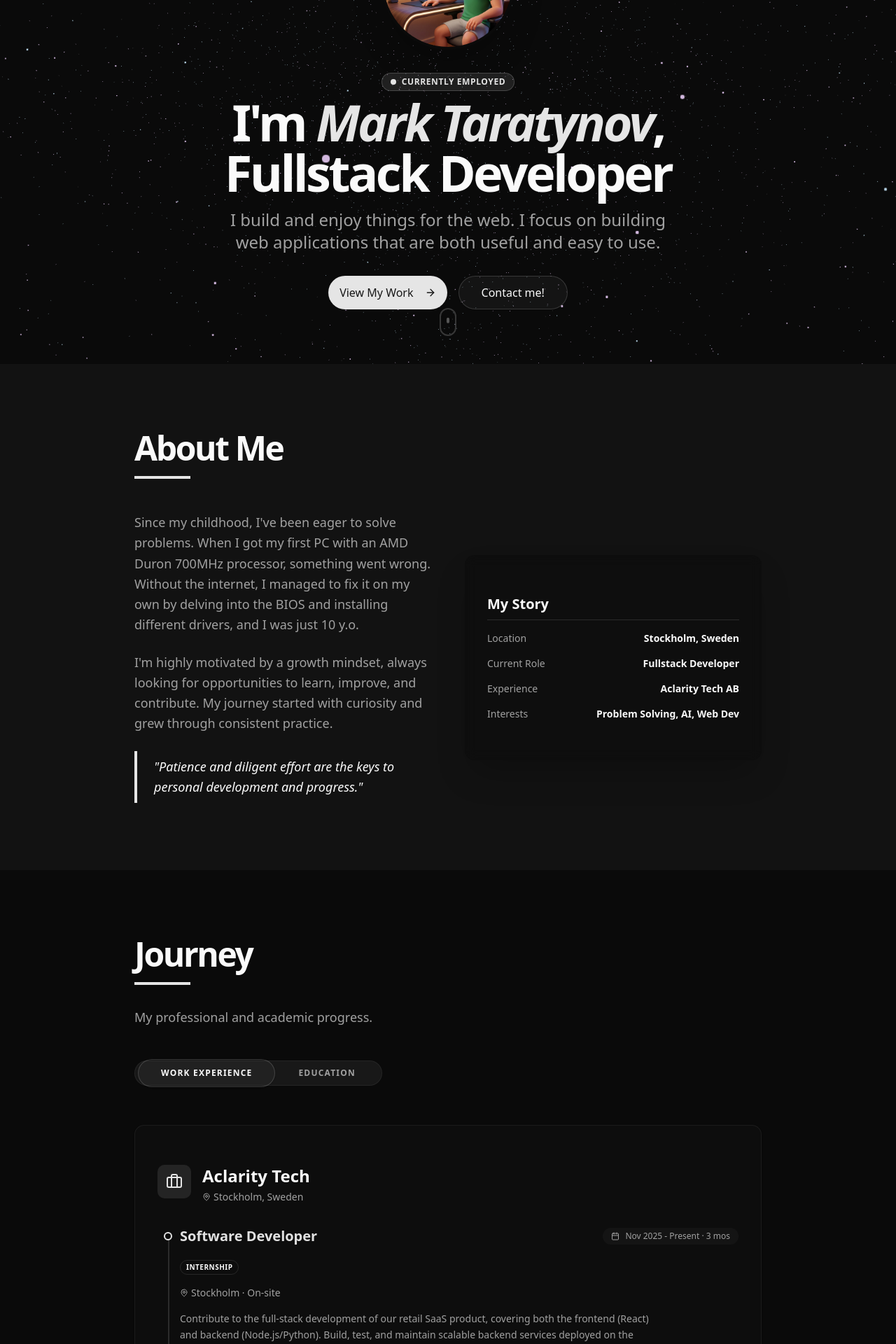
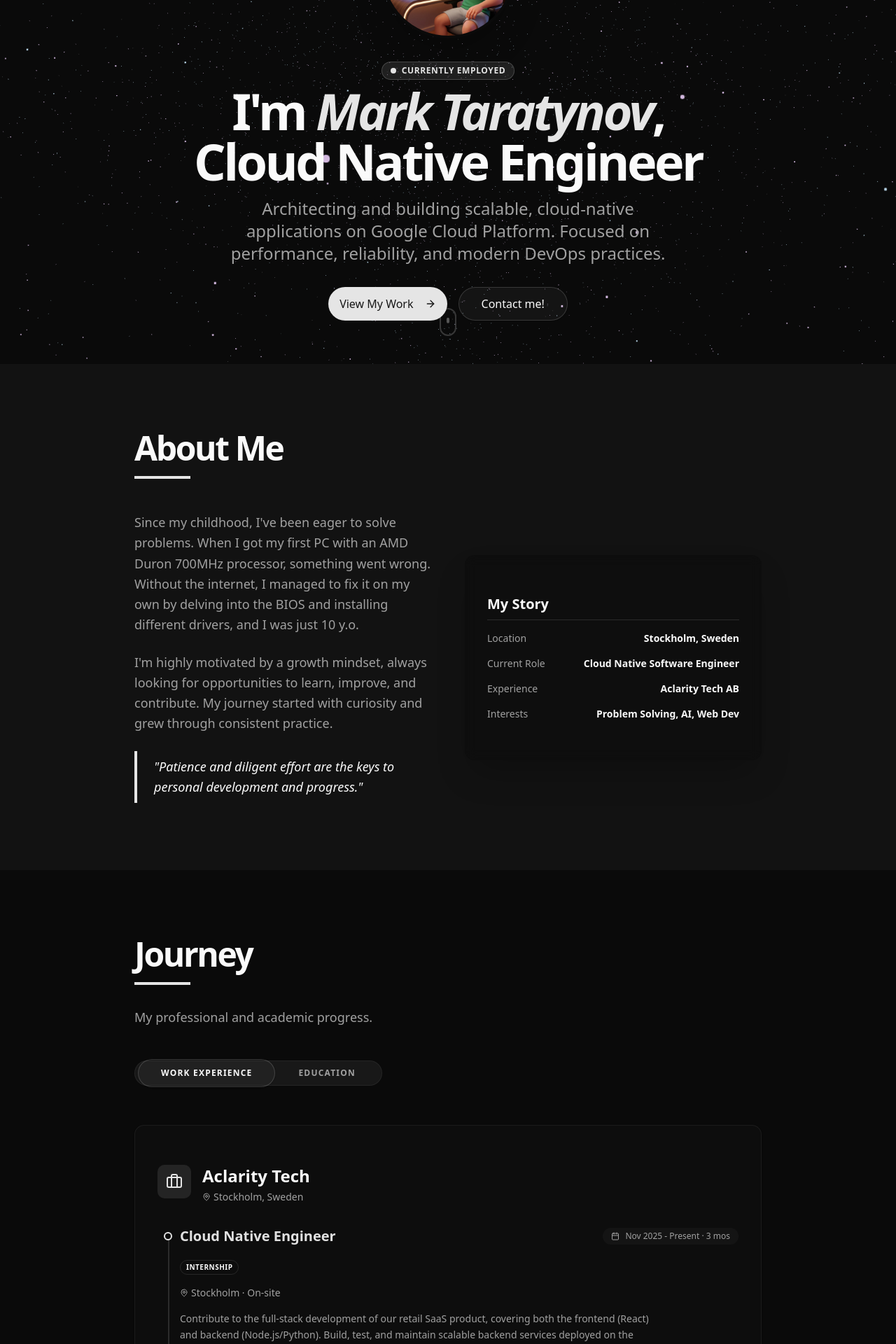
Before and after one commit to Prostecki/my-portfolio, a Next.js app: page / in a window 1280 px wide. Shown: the part 280-2200 px from the top of the page at 70% size. Built offline with nearby package versions, Linux system fonts and the light colour scheme.

Commit message:
feat: Update portfolio content to reflect a cloud native engineering focus, including dynamic experience durations and project adjustments.

```diff
--- a/src/components/sections/About.tsx
+++ b/src/components/sections/About.tsx
@@ -53,7 +53,7 @@ export function About() {
                                 <ul className="space-y-4">
                                     {[
                                         { label: "Location", value: "Stockholm, Sweden" },
-                                        { label: "Current Role", value: "Fullstack Developer" },
+                                        { label: "Current Role", value: "Cloud Native Software Engineer" },
                                         { label: "Experience", value: "Aclarity Tech AB" },
                                         { label: "Interests", value: "Problem Solving, AI, Web Dev" },
                                     ].map((fact, i) => (
--- a/src/components/sections/Experience.tsx
+++ b/src/components/sections/Experience.tsx
@@ -7,16 +7,30 @@ import { Badge } from "@/components/ui/badge"
 import { Tabs, TabsContent, TabsList, TabsTrigger } from "@/components/ui/tabs"
 import { Calendar, MapPin, Briefcase, GraduationCap } from "lucide-react"
 
+const calculateDuration = (startDate: string, endDate?: string) => {
+    const start = new Date(startDate)
+    const end = endDate ? new Date(endDate) : new Date()
+    const diffTime = Math.abs(end.getTime() - start.getTime())
+    const diffMonths = Math.ceil(diffTime / (1000 * 60 * 60 * 24 * 30.44))
+
+    if (diffMonths >= 12) {
+        const years = Math.floor(diffMonths / 12)
+        const months = diffMonths % 12
+        return months > 0 ? `${years} yr ${months} mos` : `${years} yr`
+    }
+    return `${diffMonths} mos`
+}
+
 const experiences = [
     {
         company: "Aclarity Tech",
         location: "Stockholm, Sweden",
         roles: [
             {
-                title: "Software Developer",
+                title: "Cloud Native Engineer",
                 type: "Internship",
                 period: "Nov 2025 - Present",
-                duration: "3 mos",
+                startDate: "2025-11-01",
                 location: "Stockholm · On-site",
                 description: "Contribute to the full-stack development of our retail SaaS product, covering both the frontend (React) and backend (Node.js/Python). Build, test, and maintain scalable backend services deployed on the Google Cloud Platform (GCP). Work with data modeling, AI integrations, and analytics pipelines to generate insights and create significant value for users. Contribute to customized implementations and integrations within the Google Cloud environment for client-specific needs. Collaborate closely with our team of developers, designers, and business specialists to translate requirements into robust technical solutions.",
                 skills: ["Google Cloud Platform (GCP)", "Terraform", "React", "Node.js", "Python", "AI Integrations", "Data Modeling", "SaaS"],
@@ -25,7 +39,8 @@ const experiences = [
                 title: "Fullstack Developer",
                 type: "Part-time",
                 period: "Jul 2025 - Oct 2025",
-                duration: "4 mos",
+                startDate: "2025-07-01",
+                endDate: "2025-10-30",
                 location: "Stockholm, Sweden · Remote",
                 description: "Designed and deployed a high-performance product landing page using the Next.js framework, React (TypeScript), and Tailwind CSS, focusing on responsiveness and user experience. Developed and integrated a robust Content Management System (CMS) via FireCMS and Firestore DB, enabling dynamic page creation and content updates by non-technical users. Managed the full application lifecycle, from front-end development to back-end services, leveraging Firebase and Google Cloud Platform (GCP) infrastructure.",
                 skills: ["Next.js", "React", "TypeScript", "Tailwind CSS", "FireCMS", "Firestore", "Firebase", "GCP"],
@@ -33,32 +48,18 @@ const experiences = [
         ],
     },
     {
-        company: "ICA Brunna",
-        location: "Stockholm, Brunna",
-        roles: [
-            {
-                title: "Delivery Driver",
-                type: "",
-                period: "May 2024 - Nov 2025",
-                duration: "",
-                location: "",
-                description: "Responsible for efficient delivery operations, ensuring timely and accurate deliveries while maintaining excellent customer service.",
-                skills: ["Time Management", "Communication", "Problem Solving", "Swedish", "English"],
-            }
-        ]
-    },
-    {
-        company: "Self-Employed",
+        company: "Independent Contractor",
         location: "Remote",
         roles: [
             {
-                title: "Web Development Consultant",
-                type: "",
+                title: "Fullstack Developer",
+                type: "Project-based",
                 period: "Sep 2023 - Apr 2025",
-                duration: "",
-                location: "",
-                description: "Delivered custom web solutions for clients, specializing in responsive and interactive websites. Managed full project lifecycle.",
-                skills: ["HTML", "CSS", "JS", "React.js", "Tailwind", "Git", "GCP", "Yandex Cloud"],
+                startDate: "2023-09-01",
+                endDate: "2025-04-30",
+                location: "Remote",
+                description: "Collaborated with cross-functional teams and stakeholders to build and maintain responsive web applications. Focused on translating business goals into technical requirements, implementing modern UI/UX patterns, and optimizing frontend performance. Managed end-to-end delivery of projects while ensuring high code standards and team-oriented development.",
+                skills: ["React.js", "Next.js", "TypeScript", "Tailwind CSS", "Node.js", "API Integration", "Git"],
             }
         ]
     },
@@ -70,16 +71,24 @@ const experiences = [
                 title: "Web Development Intern",
                 type: "",
                 period: "Oct 2022 - Mar 2023",
-                duration: "",
+                startDate: "2022-10-01",
+                endDate: "2023-03-31",
                 location: "",
                 description: "Gained hands-on experience in full-stack web development, working with frontend and backend technologies.",
-                skills: ["HTML", "CSS", "JS", "PHP", "MySQL", "Docker", "GO"],
+                skills: ["HTML", "CSS", "JS", "PHP", "MySQL", "Docker", "GO", "Git"],
             }
         ]
     },
 ]
 
 const education = [
+    {
+        title: "Google Cloud Certified - Associate Cloud Engineer",
+        school: "Google",
+        period: "Feb 2026 - Feb 2029",
+        description: "Professional certification validating the ability to deploy applications, monitor operations, and manage enterprise solutions on Google Cloud Platform. Demonstrates proficiency in using Google Cloud Console and the command-line interface to perform common platform-based tasks to maintain one or more deployed solutions that leverage Google-managed or self-managed services on Google Cloud.",
+        skills: ["GCP", "Cloud Infrastructure", "Kubernetes", "IAM", "Cloud Monitoring"],
+    },
     {
         title: "Fullstack Developer, open source",
         school: "Nackademin, Stockholm",
@@ -181,7 +190,7 @@ export function Experience() {
                                                                 <h4 className="text-xl font-bold text-foreground/90">{role.title}</h4>
                                                                 <div className="flex items-center gap-2 text-xs font-medium text-muted-foreground bg-muted/30 px-3 py-1 rounded-full w-fit">
                                                                     <Calendar className="h-3 w-3" />
-                                                                    <span>{role.period} {role.duration && `· ${role.duration}`}</span>
+                                                                    <span>{role.period} · {calculateDuration(role.startDate, role.endDate)}</span>
                                                                 </div>
                                                             </div>
 
--- a/src/components/sections/Hero.tsx
+++ b/src/components/sections/Hero.tsx
@@ -72,7 +72,7 @@ export function Hero() {
                         className="text-4xl md:text-7xl font-bold tracking-tighter"
                     >
                         I&apos;m <span className="text-primary italic">Mark Taratynov</span>, <br />
-                        Fullstack Developer
+                        Cloud Native Engineer
                     </motion.h1>
 
                     <motion.p
@@ -81,8 +81,8 @@ export function Hero() {
                         transition={{ duration: 0.5, delay: 0.4 }}
                         className="text-lg md:text-2xl text-muted-foreground max-w-2xl mx-auto"
                     >
-                        I build and enjoy things for the web. I focus on building web applications
-                        that are both useful and easy to use.
+                        Architecting and building scalable, cloud-native applications on Google Cloud Platform.
+                        Focused on performance, reliability, and modern DevOps practices.
                     </motion.p>
                 </div>
 
--- a/src/components/sections/Projects.tsx
+++ b/src/components/sections/Projects.tsx
@@ -10,6 +10,14 @@ import { ExternalLink, Github } from "lucide-react"
 
 const projects = [
     {
+        title: "Hakim Livs",
+        description: "Hakim Livs Webshop is a full-stack e-commerce application built by modern concepts and technologies with user authentication through JWT auth.",
+        image: "/hakim_livs.png",
+        tags: ["MongoDB", "Node.js", "Express", "JWT", "Jest"],
+        link: "#",
+        github: "#",
+    },
+    {
         title: "Pokémon App",
         description: "A comprehensive React application for exploring Pokémon data with interactive features: Browse Pokémon, view detailed stats, check evolution chains, and more.",
         image: "/pokemon.png",
@@ -18,42 +26,10 @@ const projects = [
         github: "#",
     },
     {
-        title: "Hakim Livs",
-        description: "Hakim Livs Webshop is a full-stack e-commerce application built by modern concepts and technologies with user authentication through JWT auth.",
-        image: "/hakim_livs.png",
-        tags: ["MongoDB", "Node.js", "Express", "JWT", "Jest"],
-        link: "#",
-        github: "#",
-    },
-    {
         title: "Sortify",
         description: "An efficient sorting and organization tool with intuitive interface and powerful features.",
         image: "/sortify.png",
         tags: ["React.js", "JavaScript", "TailwindCSS"],
-        link: "#",
-        github: "#",
-    },
-    {
-        title: "Quiz App",
-        description: "A dynamic quiz application built with modern web technologies, featuring interactive questions and real-time scoring.",
-        image: "/project1.png",
-        tags: ["HTML", "CSS", "JavaScript"],
-        link: "#",
-        github: "#",
-    },
-    {
-        title: "Advent Calendar 2024",
-        description: "An interactive advent calendar application with daily surprises and festive animations.",
-        image: "/advent_calendar.png",
-        tags: ["React.js", "JavaScript", "TailwindCSS"],
-        link: "#",
-        github: "#",
-    },
-    {
-        title: "Weather App 2025",
-        description: "A modern weather application providing accurate forecasts with beautiful UI and responsive design.",
-        image: "/weather_app.png",
-        tags: ["React.js", "Node.js", "TailwindCSS"],
         link: "#",
         github: "#",
     },
--- a/src/components/sections/Skills.tsx
+++ b/src/components/sections/Skills.tsx
@@ -10,22 +10,22 @@ const skillCategories = [
     {
         title: "Frontend Development",
         icon: <Monitor className="h-6 w-6" />,
-        skills: ["JavaScript", "React.js", "Vite.js", "TailwindCSS", "Bootstrap 4", "HTML5", "TypeScript"],
+        skills: ["React.js", "Next.js", "TypeScript", "TailwindCSS", "Vite", "Framer Motion"],
     },
     {
-        title: "Backend Development",
+        title: "Backend & Systems",
         icon: <Code2 className="h-6 w-6" />,
-        skills: ["Node.js", "Mongoose", "MySQL", "PostgreSQL", "MongoDB"],
+        skills: ["Node.js", "Python", "PostgreSQL", "MongoDB", "Firestore", "Zod", "REST APIs"],
     },
     {
-        title: "DevOps & Cloud",
+        title: "Cloud Engineering",
         icon: <Zap className="h-6 w-6" />,
-        skills: ["Docker", "Google Cloud Platform", "Terraform", "CI/CD (GitHub Actions)"],
+        skills: ["Google Cloud Platform", "Firebase", "Terraform", "gcloud CLI", "Cloud Monitoring", "Cloud Logging", "Kubernetes", "Docker"],
     },
     {
-        title: "Tools & Technologies",
+        title: "Development Suite",
         icon: <Monitor className="h-6 w-6" />,
-        skills: ["Canva", "Postman", "Slack", "Figma", "VSCode", "Vite", "Jest", "Git"],
+        skills: ["CI/CD (GitHub Actions)", "Git", "Jest", "Vitest", "Postman"],
     },
 ]
 
```
